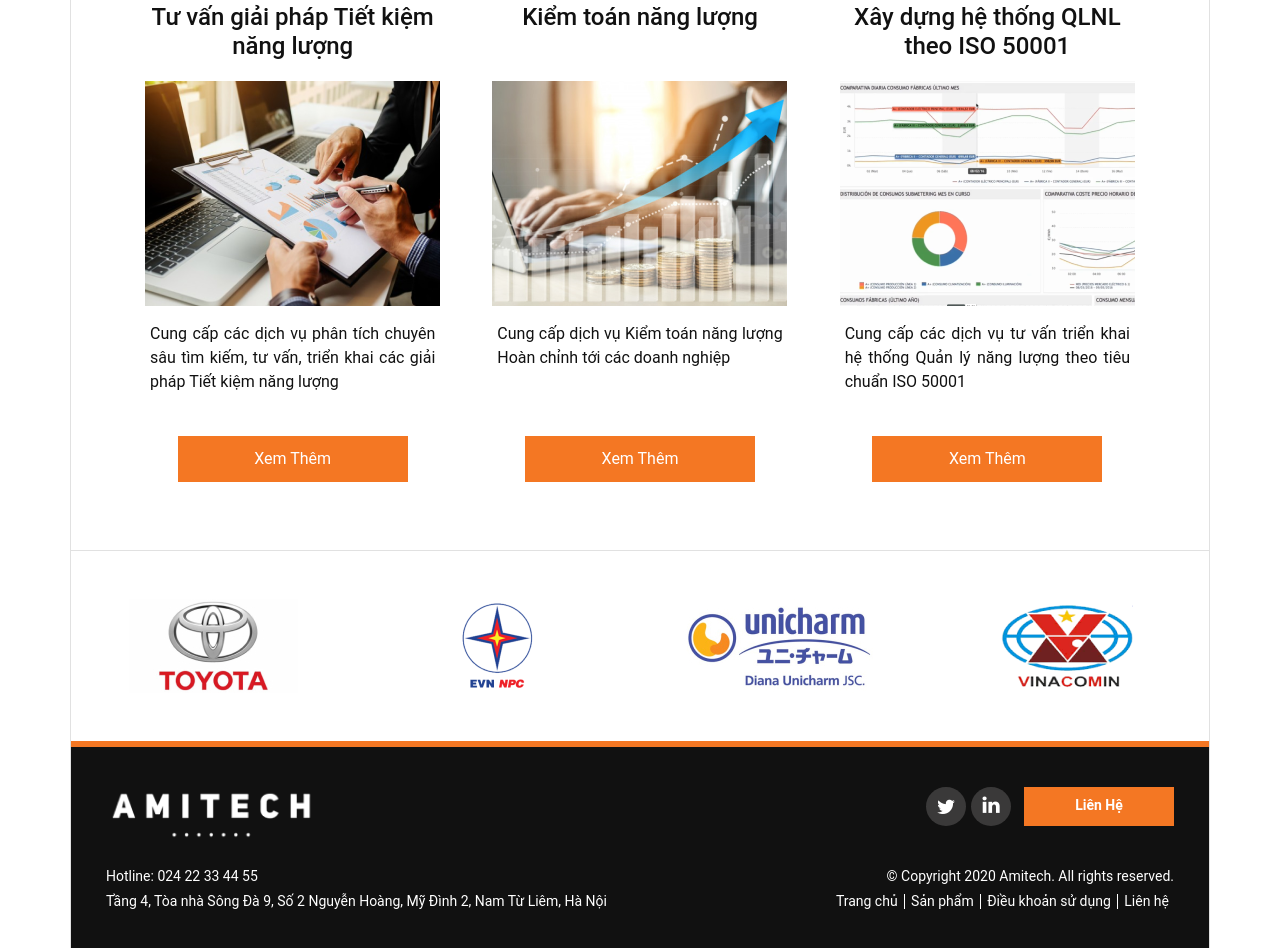
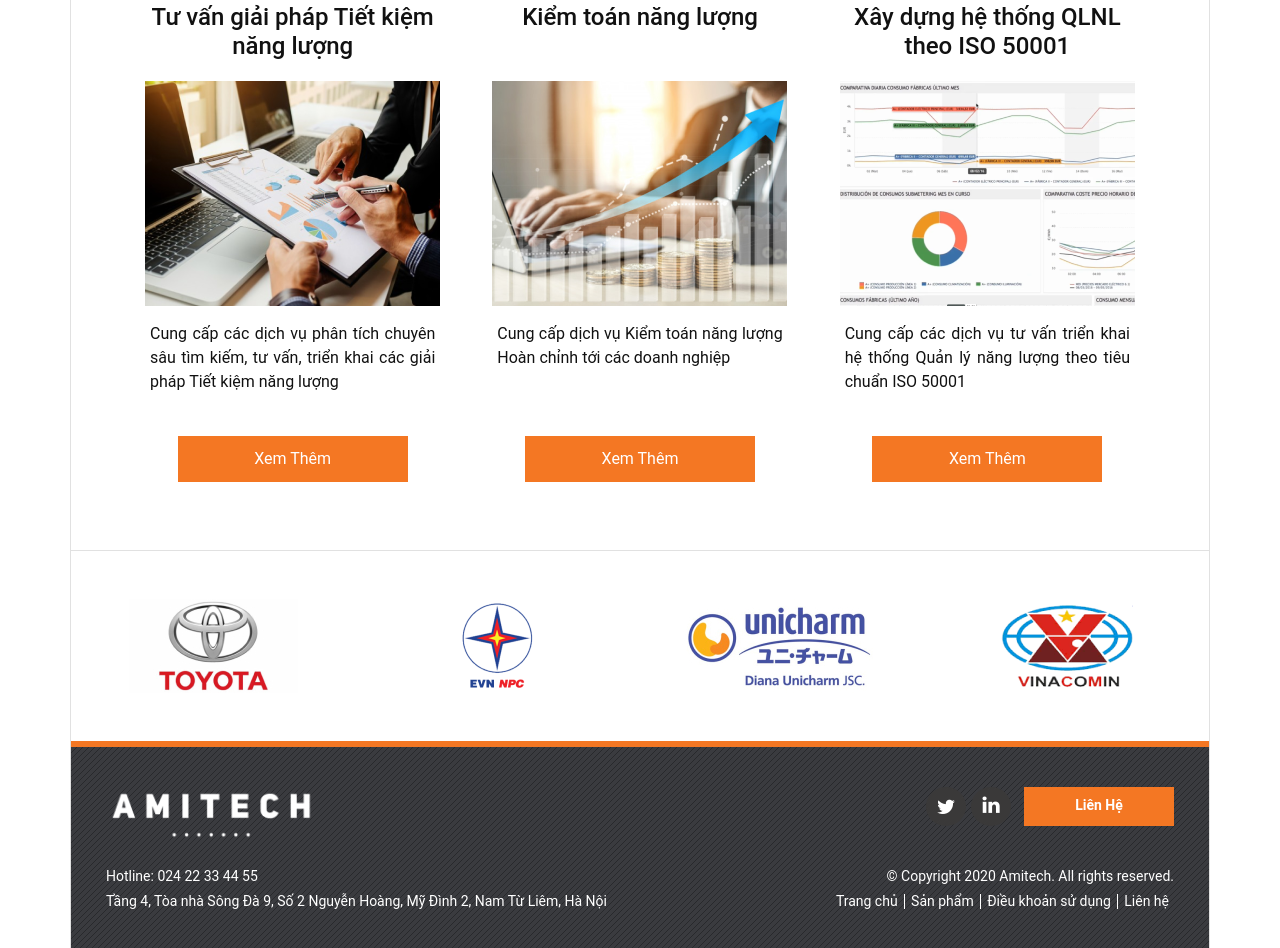
Before and after one commit to phitu2211/iNergy, a plain HTML site: page index.html in a window 1280 px wide. Shown: the part 2604-3552 px from the top of the page. Drawn offline with nearby package versions, Linux system fonts and the light colour scheme.

Commit message:
fix footer

```diff
--- a/css/site.css
+++ b/css/site.css
@@ -53,6 +53,8 @@ main img:hover {
 
 .header {
 	background: url(../themes/assets/images/bg/bg-header.png);
+
+	/* background: #c9c8c8 url(/themes/assets/images/bg/stripes.png) repeat left top; */
 	background-size: cover;
 }
 
@@ -410,7 +412,7 @@ a {
 
 /* ----------------------- FOOTER ------------------------- */
 #main-footer {
-	background: #111;
+	background: #3A3B3F url(/themes/assets/images/bg/stripes.png) repeat left top;
 	margin: 0;
 	color: #fff;
 	border-top: 6px solid #f47723;
```
